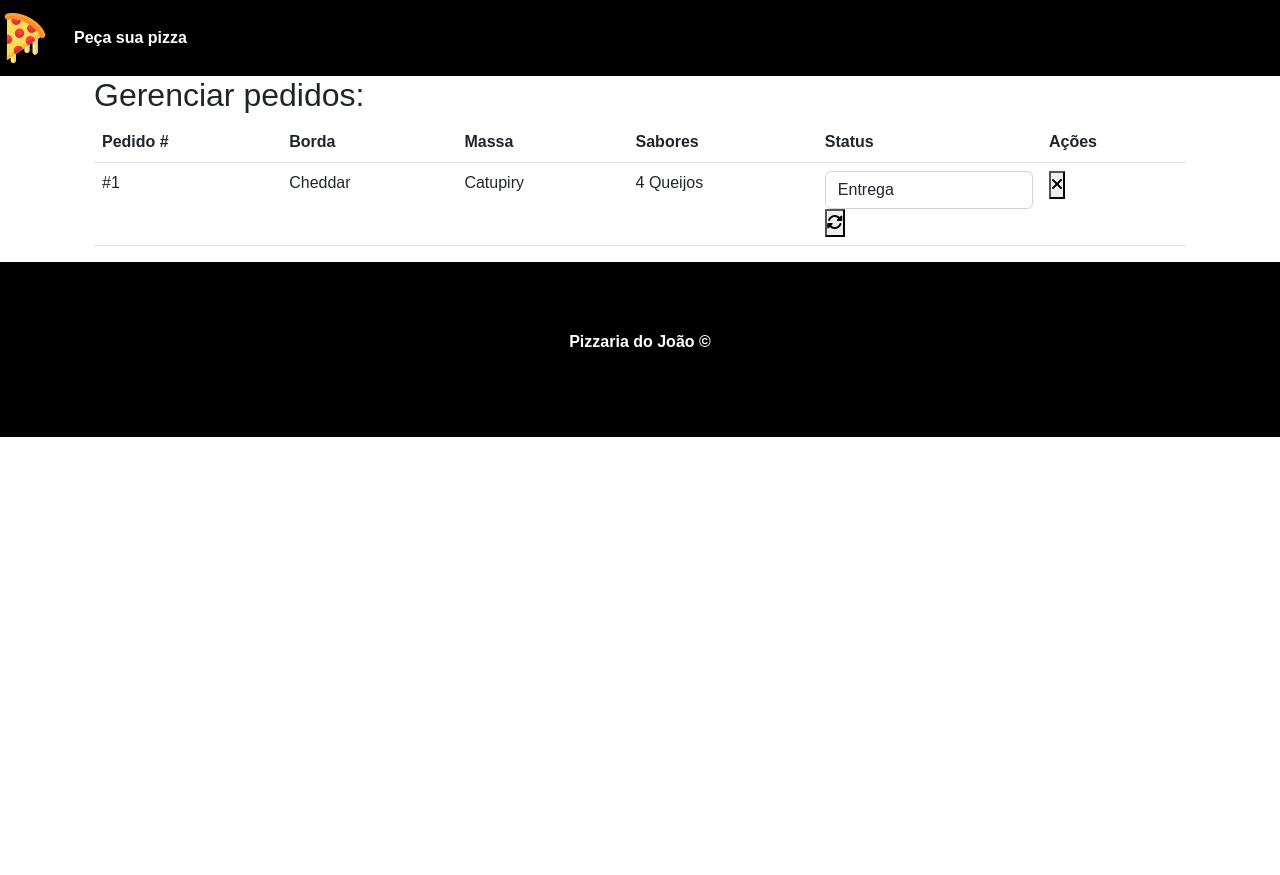
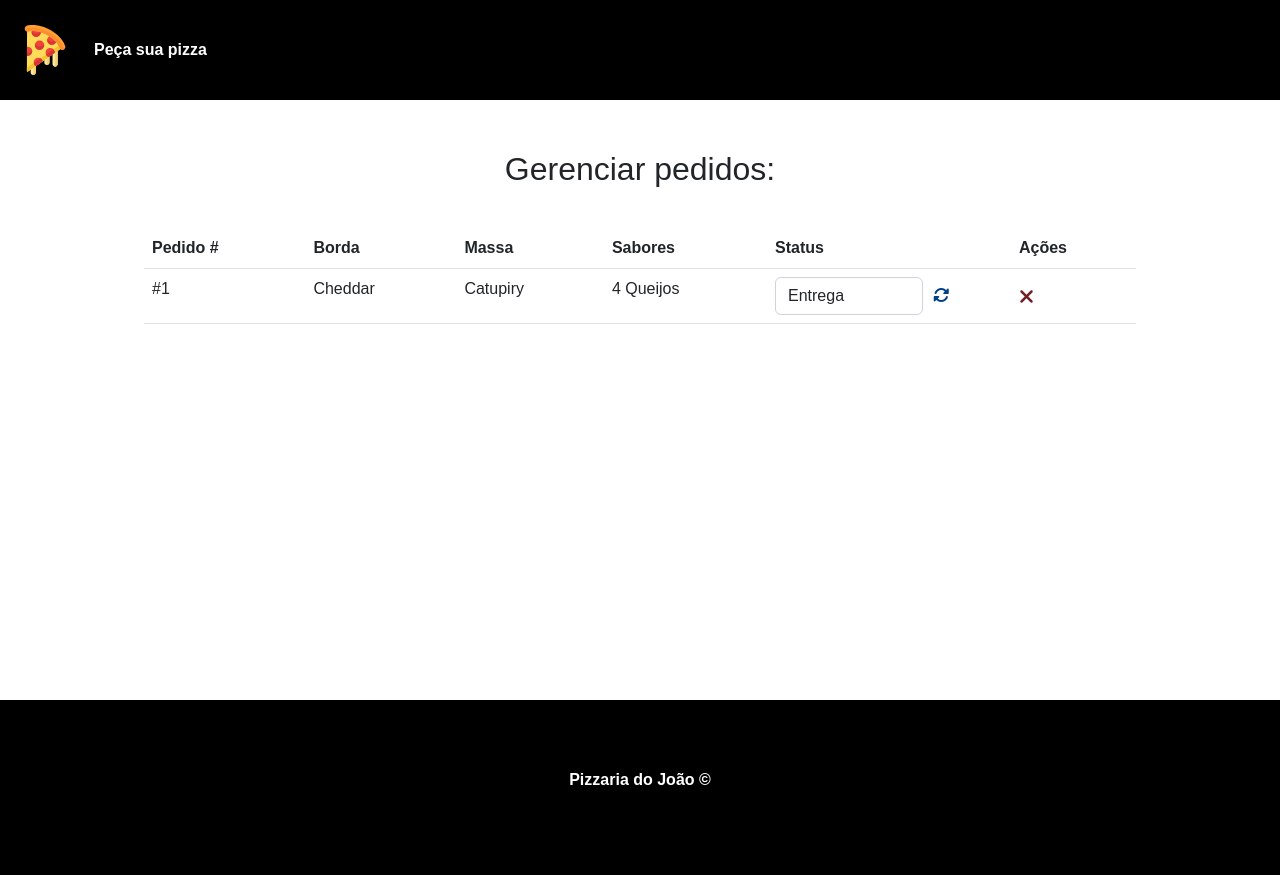
Before and after one commit to BrenoEller/Pizzaria-Joao, a PHP site: page /dashboard.php in a window 1280 px wide. Before the commit the page ends 437 px from the top, so only its background shows below. Run offline with PHP 8.4, Linux system fonts and the light colour scheme; data that the repository does not hold is empty.

Commit message:
style - estilização da tabela dashboard e padding na navbar

```diff
--- a/css/styles.css
+++ b/css/styles.css
@@ -12,6 +12,7 @@
 .navbar.navbar-expand-lg {
     background-color: #000;
     font-weight: bold;
+    padding: 20px;
 }
 
 .navbar.navbar-expand-lg a {
@@ -105,3 +106,52 @@ footer {
 .alert p {
     margin-bottom: 0;
 }
+
+.delete-btn, .update-btn {
+    border: none;
+    background-color: transparent;
+}
+
+.delete-btn {
+    padding-top: 10px;
+}
+
+.delete-btn i {
+    color: #721c24;
+    font-size: 20px;
+}
+
+.update-btn i {
+    color: #004085;
+}
+
+.update-form {
+    display: flex;
+    flex-direction: row;
+}
+
+.update-btn {
+    margin-left: 10px;
+}
+
+.status-input {
+    width: 65%;
+}
+
+.table ul {
+    text-align: left;
+}
+
+.min-height-container {
+    min-height: 600px;
+}
+
+.row {
+    padding: 50px;
+}
+
+.row h2 {
+    display: flex;
+    justify-content: center;
+    margin-bottom: 40px;
+}
--- a/dashboard.php
+++ b/dashboard.php
@@ -6,7 +6,7 @@
 ?>
 
     <div id="main-contaner">
-        <div class="container">
+        <div class="container min-height-container">
             <div class="row">
                 <div class="col-md-12">
                     <h2>Gerenciar pedidos:</h2>
```
